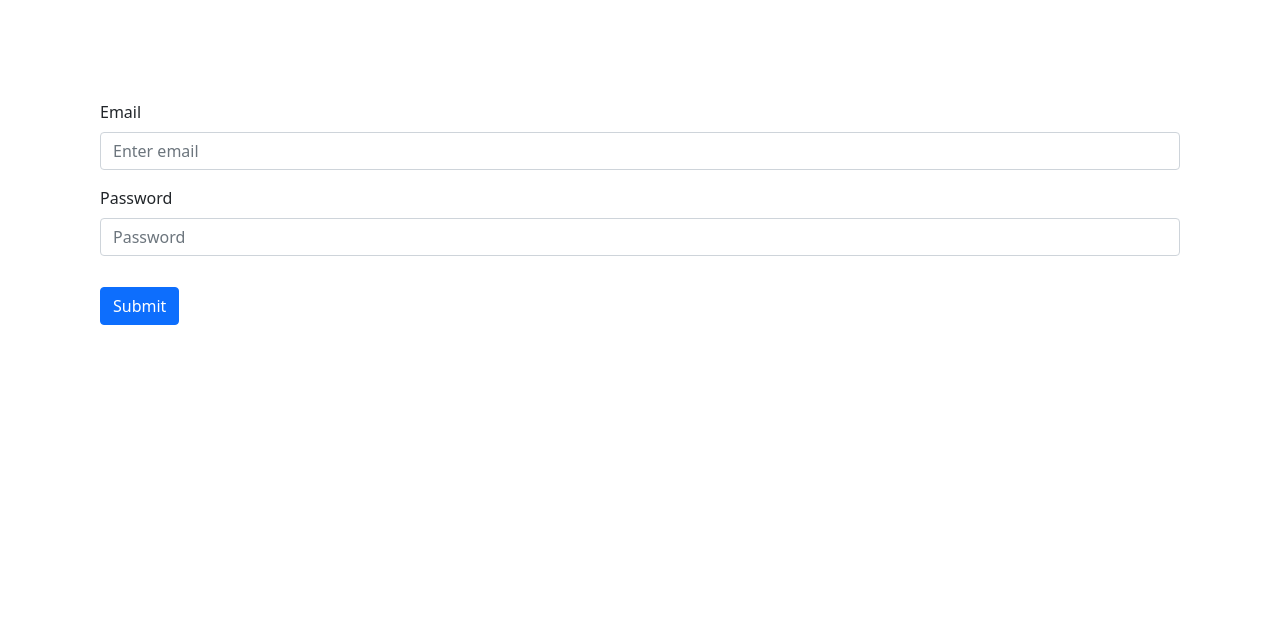
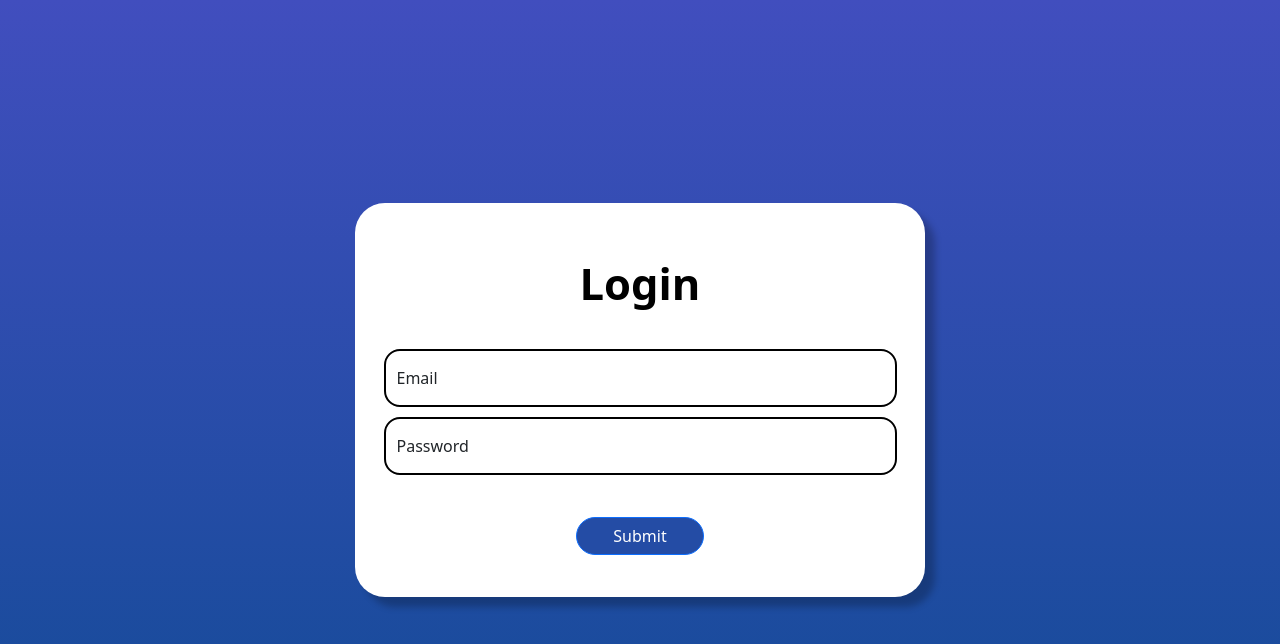
Before and after one commit to Jawadtp/Mess-Automation-System, a React (Create React App) app in the folder client/: page / in a window 1280 px wide. Shown: the top 644 px of the page. Built offline with nearby package versions, Linux system fonts and the light colour scheme; no server answers.

Commit message:
Styled login page, improved submit

```diff
--- a/client/src/views/Login/Login.css
+++ b/client/src/views/Login/Login.css
@@ -1,4 +1,4 @@
-.loginFormWrapper
+/* .loginFormWrapper
 {
     padding: 100px;
 }
@@ -6,4 +6,60 @@
 #submitBtn
 {
     margin-top: 15px;
+} */
+
+body,html{
+    background: linear-gradient(0deg, #124b96, #414EBE);
+    height: 100%;
 }
+.contact-form{
+    box-shadow: 10px 10px 7px rgba(0, 0, 0, 0.233);
+    background: white;
+    border-radius: 30px;
+}
+.contact-form .form-control{
+    border-radius:1rem;
+    margin-bottom:10px;
+}
+
+.contact-form form{
+    padding: 5% 5% 10px;
+    /* margin-bottom:30px ; */
+}
+
+.contact-form h2{
+    font-weight: 900;
+    font-size: calc(2rem + 0.9vw);
+    margin-bottom: 2%;
+    margin-top: 10%;
+    text-align: center;
+    color: black;
+}
+
+input[type=password],
+input[type=text]
+{
+    border: 2px solid black;
+}
+
+#submitBtn{
+    background-color: #244ca5;
+    margin: 2rem 0;
+    width: 25%;
+    border-radius: 30px;
+}
+
+
+/* .form-floating .form-control{
+    height: fit-content;
+} */
+
+p span{
+    text-decoration: none;
+    color: rgb(165, 211, 252);
+}
+
+p span:hover{
+    cursor: pointer;
+    color: rgb(0, 0, 0);
+}
--- a/client/src/views/Login/Login.js
+++ b/client/src/views/Login/Login.js
@@ -10,10 +10,13 @@ const Login = (props) => {
 
     const dispatch = useDispatch()
 
-    async function onSubmitClick()
+    async function onFormSubmit(event)
     {
+        event.preventDefault()
         const email = document.getElementById('emailInput').value
         const password = document.getElementById('passwordInput').value
+
+        console.log(email,password)
 
         const requestOptions =
         {
@@ -32,27 +35,54 @@ const Login = (props) => {
             localStorage.setItem('token', data['access_token'])
             props.validateToken(data['access_token'])
         }
+        else{
+            alert("Invalid login credentials")
+        }
     }
 
     return (
-        <div className="loginFormWrapper">
+        // <div className="loginFormWrapper">
+        //     <Form>
+        //         <Form.Group className="mb-3" controlId="formBasicEmail">
+        //             <Form.Label>Email</Form.Label>
+        //             <Form.Control type="email" id="emailInput" placeholder="Enter email" />
+        //         </Form.Group>
 
+        //         <Form.Group className="mb-3" controlId="formBasicPassword">
+        //             <Form.Label>Password</Form.Label>
+        //             <Form.Control type="password" id="passwordInput" placeholder="Password" />
+        //         </Form.Group>
 
-            <Form>
-                <Form.Group className="mb-3" controlId="formBasicEmail">
-                    <Form.Label>Email</Form.Label>
-                    <Form.Control type="email" id="emailInput" placeholder="Enter email" />
-                </Form.Group>
+        //         <Button id="submitBtn" variant="primary" type="button" onClick={onSubmitClick}>
+        //             Submit
+        //         </Button>
+        //     </Form>
+        // </div>
 
-                <Form.Group className="mb-3" controlId="formBasicPassword">
-                    <Form.Label>Password</Form.Label>
-                    <Form.Control type="password" id="passwordInput" placeholder="Password" />
-                </Form.Group>
+        <div class="container">
+            <div class="row justify-content-center d-flex flex-column min-vh-100 align-items-center">
+                <div class="col-9 col-sm-8 col-lg-6 contact-form justify-content-center">
+                    <h2 id='heading'>Login</h2>
+                    <div class="row justify-content-center text-center">
+                        <form onSubmit={onFormSubmit}>
+                            <div class="form-group form-floating">
+                                <input type="text" required name="username" class="form-control username" placeholder="email" id="emailInput"/>
+                                <label for="email">Email</label>
+                            </div>
+                            <div class="form-group form-floating">
+                                <input type="password" required name="password" class="form-control password" id="passwordInput" placeholder='password'/>
+                                <label for="password">Password</label>
+                            </div>
 
-                <Button id="submitBtn" variant="primary" type="button" onClick={onSubmitClick}>
-                    Submit
-                </Button>
-            </Form>
+                            <span>
+                                <Button id="submitBtn" variant="primary" type="submit">
+                                    Submit
+                                </Button>
+                            </span>
+                        </form>
+                    </div>
+                </div>
+            </div>
         </div>
     )
 }
```
